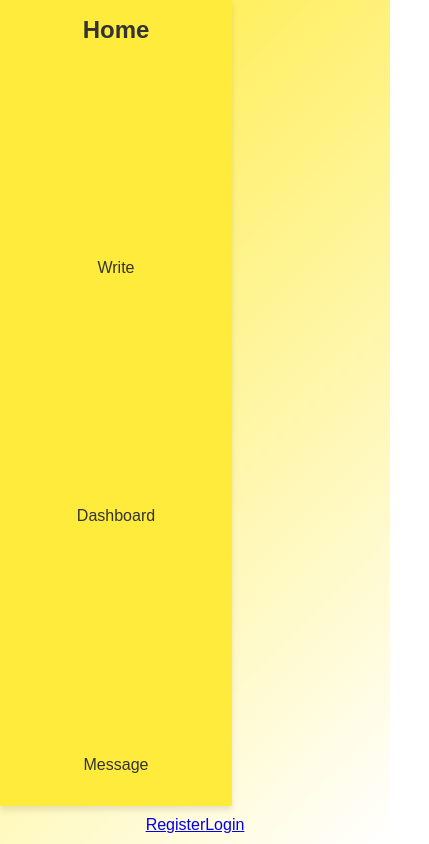
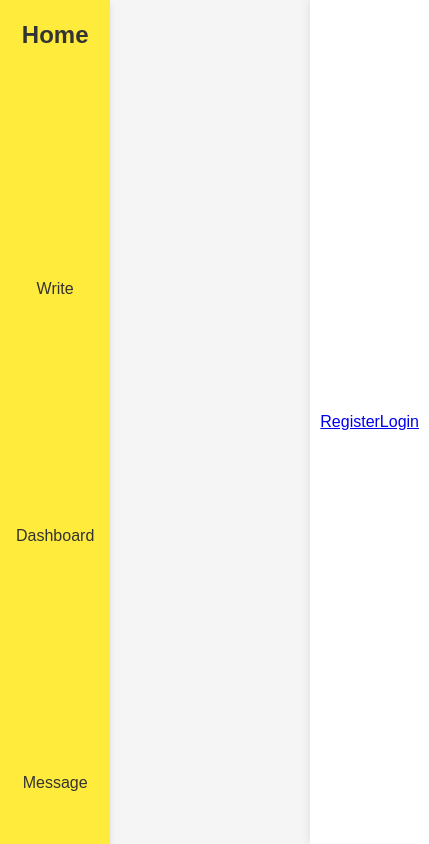
Before and after one commit to kcenzlie/abstract_thoughts, a React (Create React App) app: page / in a window 390 px wide. Shown: the whole page, 429 px wide, since content can reach past the window. Built offline with nearby package versions, Linux system fonts and the light colour scheme.

Commit message:
what is wrong

```diff
--- a/src/css/App.css
+++ b/src/css/App.css
@@ -3,9 +3,10 @@
 /* 基础样式 */
 body {
   margin: 0;
-  font-family: 'Arial', sans-serif;
-  background-color: #f9f9f9;
+  font-family: -apple-system, BlinkMacSystemFont, 'Segoe UI', Roboto, 'Helvetica Neue', Arial, sans-serif;
+  background-color: #f5f5f5;
   color: #333;
+  line-height: 1.6;
 }
 
 /* 导航栏样式 */
@@ -71,12 +72,12 @@ body {
 /* 主要内容区域样式 */
 .main-content {
   flex: 1;
-  padding: 20px;
-  max-width: 1200px;
-  margin: 0 auto;
-  width: 100%;
+  margin-left: 250px; /* Match the navbar width */
+  padding: 2rem;
+  min-height: 100vh;
+  background-color: #ffffff;
+  box-shadow: 0 0 10px rgba(0, 0, 0, 0.1);
   animation: fadeIn 1s ease;
-  height: calc(100vh - 60px); /* 减去导航栏高度 */
 }
 
 @keyframes fadeIn {
@@ -85,6 +86,19 @@ body {
   }
   100% {
       opacity: 1;
+  }
+}
+
+/* 动画效果 */
+@keyframes pulse {
+  0% {
+    transform: scale(1);
+  }
+  50% {
+    transform: scale(1.2);
+  }
+  100% {
+    transform: scale(1);
   }
 }
 
@@ -100,15 +114,22 @@ body {
   }
 
   .main-content {
-      padding: 1rem;
+    margin-left: 200px; /* Match the navbar width for smaller screens */
+    padding: 1rem;
   }
 }
 
 .App {
-  text-align: center;
+  display: flex;
   min-height: 100vh;
-  display: flex;
-  flex-direction: column;
+  background-color: #f5f5f5;
 }
 
 /* Add any additional styles you need */
+
+/* 全局样式重置 */
+* {
+  margin: 0;
+  padding: 0;
+  box-sizing: border-box;
+}
--- a/src/css/Navbar.css
+++ b/src/css/Navbar.css
@@ -8,7 +8,7 @@
   align-items: flex-start;
   width: 250px; /* Set a fixed width for the sidebar */
   height: 100vh; /* Full height of the viewport */
-  padding: 1rem;
+  padding: 2rem 1.5rem;
   background-color: #ffeb3b; /* 黄色主题 */
   box-shadow: 2px 0 6px rgba(0, 0, 0, 0.1);
   position: fixed; /* Fix the navbar to the left side */
@@ -24,13 +24,16 @@
 }
 
 /* 品牌样式 */
+.navbar-brand {
+  margin-bottom: 2rem;
+}
+
 .navbar-brand a {
   font-size: 1.5rem;
   font-weight: bold;
   color: #333;
   text-decoration: none;
   transition: color 0.3s ease;
-  margin-bottom: 1rem; /* Add spacing below the brand */
 }
 
 .navbar-brand a:hover {
@@ -39,29 +42,43 @@
 
 /* 链接容器样式 */
 .navbar-links {
-  margin-bottom: 1rem; /* Add spacing between links */
+  margin-bottom: 1.5rem;
 }
 
 /* 链接样式 */
 .navbar-links a {
-  font-size: 1rem;
+  display: block;
+  font-size: 1.1rem;
   color: #333;
   text-decoration: none;
+  padding: 0.5rem 0;
+  transition: all 0.3s ease;
   position: relative;
-  transition: color 0.3s ease;
 }
 
 /* 链接样式 - 消息通知心形 */
 .notification-heart {
-  color: red;
-  font-size: 1rem;
-  margin-left: 5px;
-  position: relative;
-  top: -2px;
+  display: inline-block;
+  color: #ff4081;
+  margin-left: 0.5rem;
+  animation: pulse 1s infinite;
+}
+
+@keyframes pulse {
+  0% {
+    transform: scale(1);
+  }
+  50% {
+    transform: scale(1.2);
+  }
+  100% {
+    transform: scale(1);
+  }
 }
 
 .navbar-links a:hover {
   color: #000;
+  transform: translateX(5px);
 }
 
 /* 链接下划线动画 */
@@ -98,10 +115,15 @@
 /* 响应式设计 */
 @media (max-width: 768px) {
   .navbar {
-      width: 200px; /* Adjust width for smaller screens */
+    width: 200px;
+    padding: 1.5rem 1rem;
   }
 
-  .main-content {
-      margin-left: 200px; /* Adjust margin for smaller screens */
+  .navbar-brand a {
+    font-size: 1.3rem;
+  }
+
+  .navbar-links a {
+    font-size: 1rem;
   }
 }
```
Also changed, not shown: 1 other file (tests, documents, lock files or other folders).
